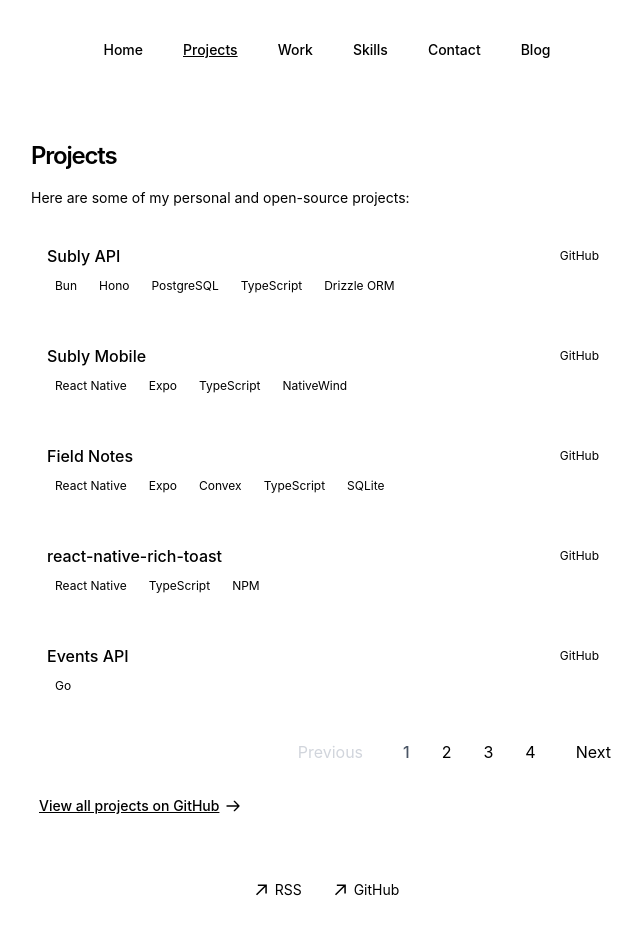
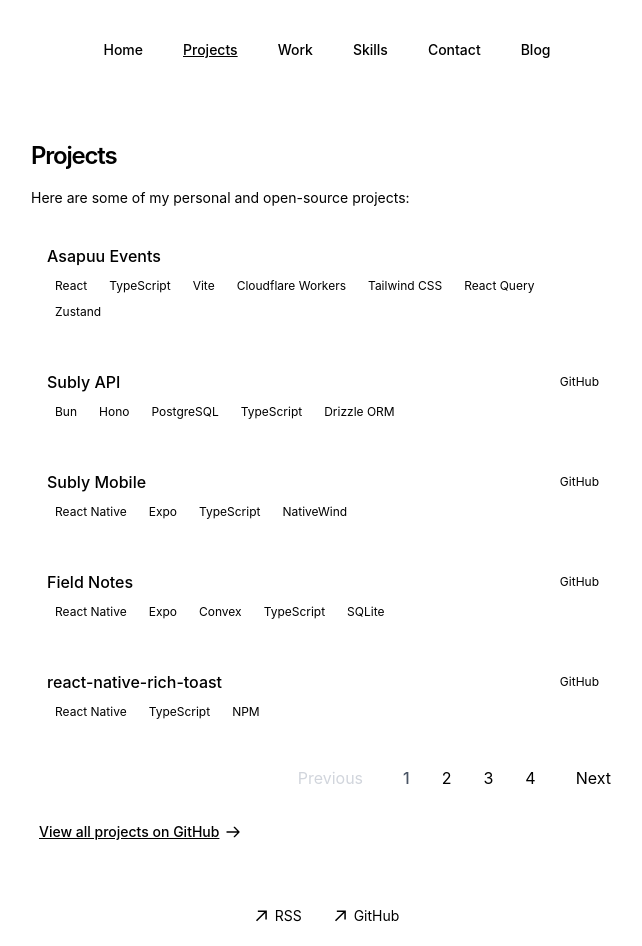
Before and after one commit to laurentcodes/laurent-portfolio-minimal, a Next.js app: page /projects in a window 1280 px wide. Shown: the whole page, without its empty margins (313-955 px from the left). Before the commit the page ends 920 px from the top, so only its background shows below. Built offline with nearby package versions, Linux system fonts and the light colour scheme.

Commit message:
Update Asapuu Events project link to production URL

```diff
--- a/app/projects/page.tsx
+++ b/app/projects/page.tsx
@@ -19,6 +19,19 @@
 };
 
 const projects: Project[] = [
+  {
+    name: 'Asapuu Events',
+    tags: [
+      'React',
+      'TypeScript',
+      'Vite',
+      'Cloudflare Workers',
+      'Tailwind CSS',
+      'React Query',
+      'Zustand',
+    ],
+    url: 'https://events.asapuu.com/',
+  },
   {
     name: 'Subly API',
     tags: ['Bun', 'Hono', 'PostgreSQL', 'TypeScript', 'Drizzle ORM'],
```
